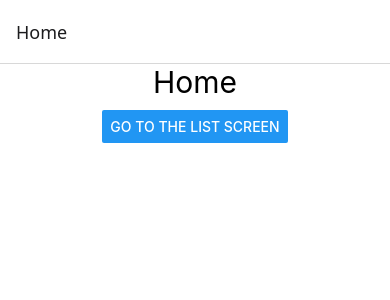
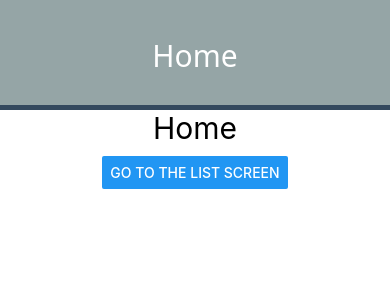
Before and after one commit to YeojinJeon/react-native-navigation, a React Native app: screen / in a window 390 px wide. Shown: the top 300 px of the page. Built offline with nearby package versions, Linux system fonts and the light colour scheme.

Commit message:
헤더스타일 변경

```diff
--- a/src/navigations/Stack.js
+++ b/src/navigations/Stack.js
@@ -8,7 +8,15 @@ const Stack = createStackNavigator();
 
 const StackNavigation = () => {
     return (
-        <Stack.Navigator initialRouteName="Home" screenOptions={{ cardStyle: { backgroundColor: '#ffffff' } }}>
+        <Stack.Navigator initialRouteName="Home" screenOptions={{
+            cardStyle: { backgroundColor: '#ffffff' }, headerStyle: {
+                height: 110,
+                backgroundColor: '#95a5a6',
+                borderBottomWidth: 5,
+                borderBottomColor: '#34495e'
+            }, headerTitleStyle: { color: 'white', fontSize: 30 },
+            headerTitleAlign: 'center',
+        }}>
             <Stack.Screen name="Home" component={Home} />
             <Stack.Screen name="List" component={List} />
             <Stack.Screen name="Detail" component={Item} options={{ headerTitle: 'Item' }} />
```
